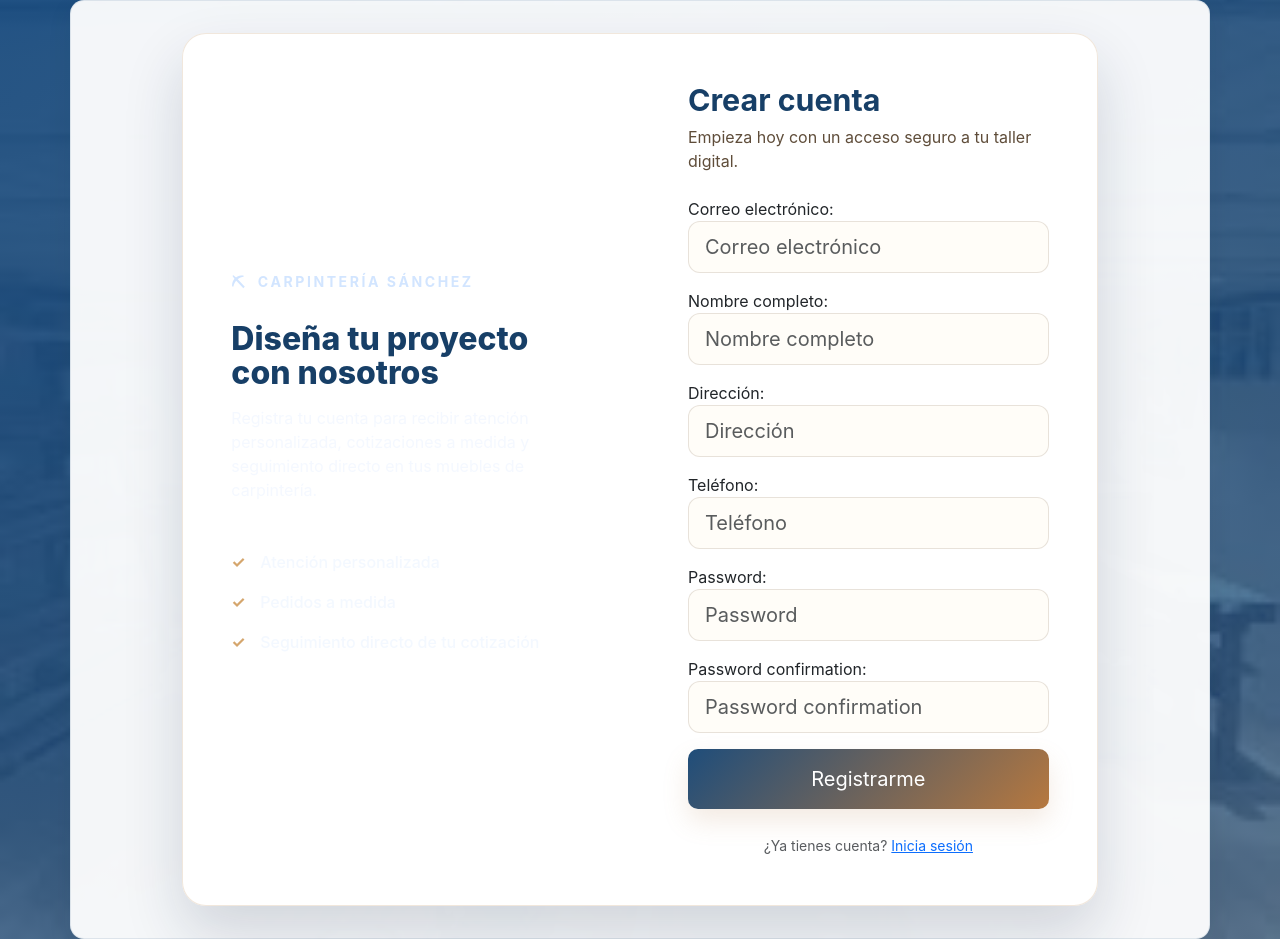
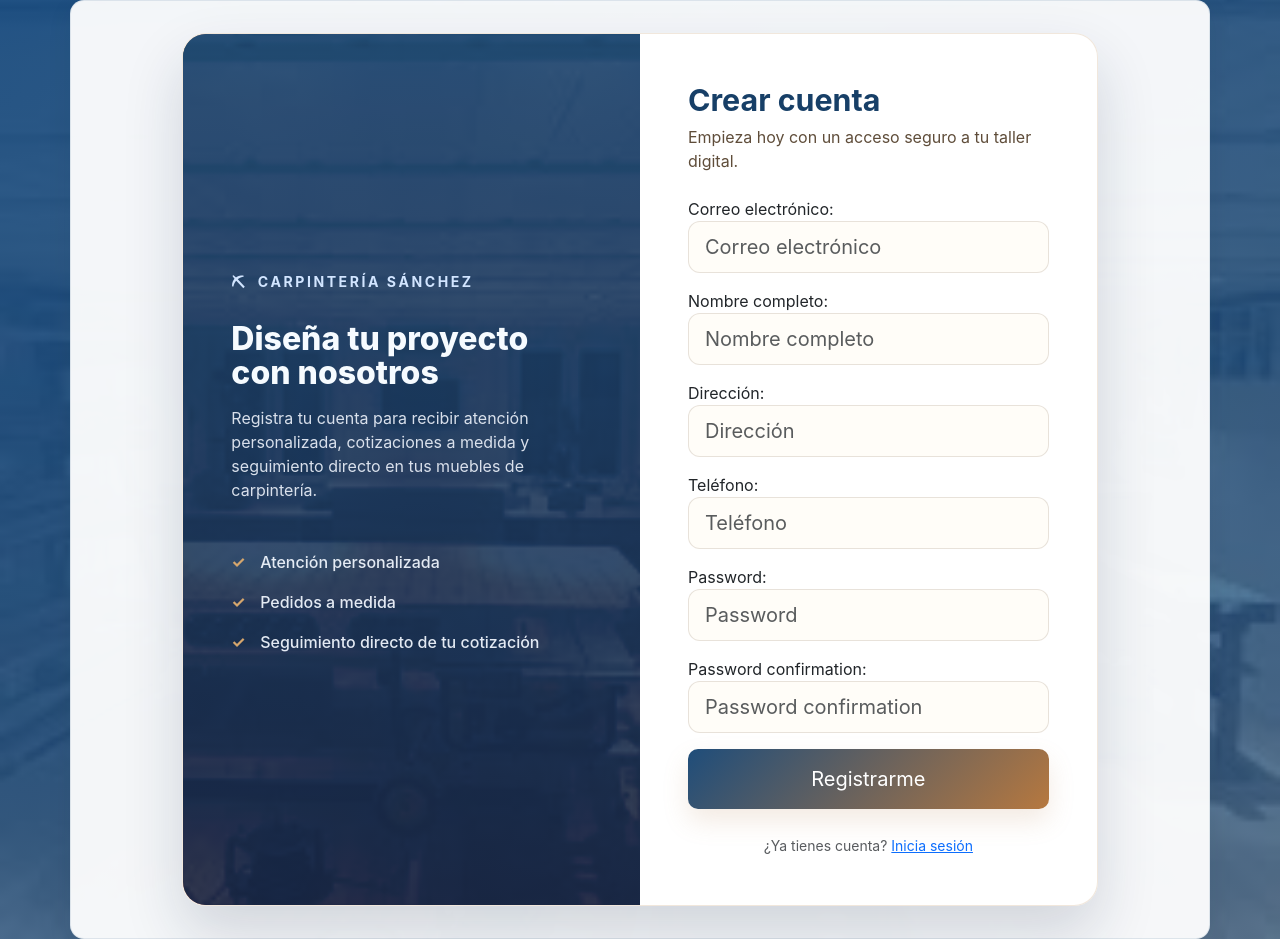
Before and after one commit to berisxd/Carpinteria_Sancjez_next, a Django app: page /register/ in a window 1280 px wide. Run offline with Django 5.2, Linux system fonts and the light colour scheme.

Commit message:
Fix register panel contrast: restore side background block and readable heading

```diff
--- a/static/css/styles.css
+++ b/static/css/styles.css
@@ -378,6 +378,9 @@ footer a{color:var(--muted); text-decoration:none}
 footer{
 	background: transparent;
 }
+
+.register-side,
+.login-side{
 	background:linear-gradient(180deg, rgba(31,77,122,0.82), rgba(25,44,85,0.82)), url('../img/foto_carpinteria/carpinteria.jpg');
 	background-size:cover;
 	background-position:center;
@@ -425,6 +428,7 @@ footer{
 	font-weight:800;
 	margin-bottom:1rem;
 	line-height:1.05;
+	color:#f6fbff;
 }
 
 .register-side p,
```
